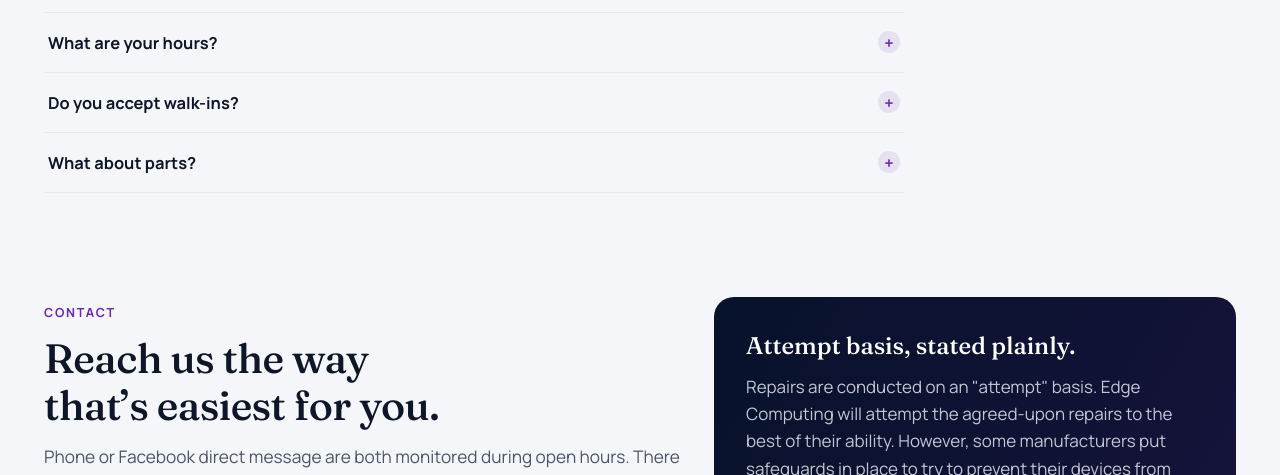
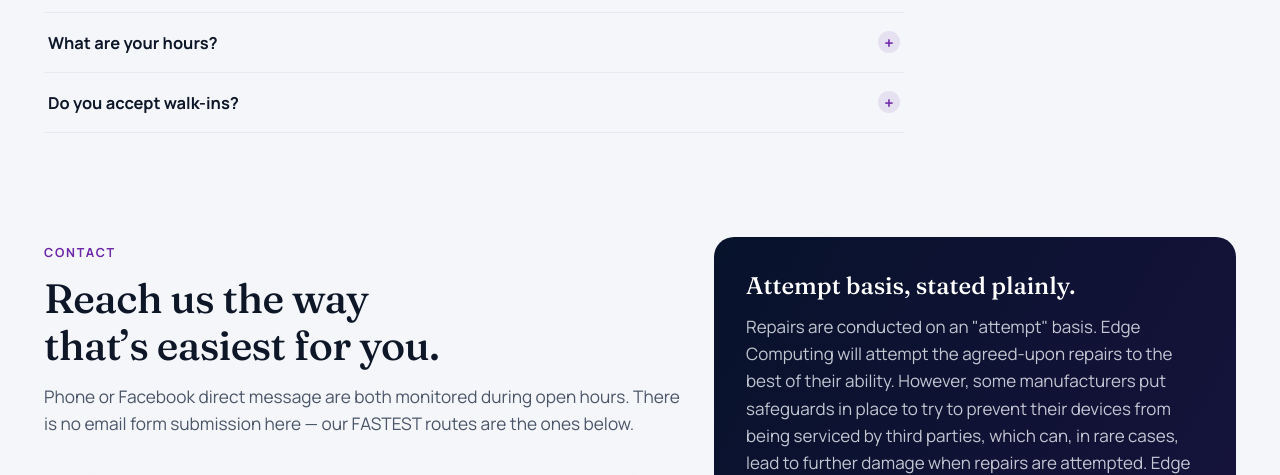
Before and after one commit to Elesde25/edge-computing-colorado-springs, a plain HTML site: page index.html in a window 1280 px wide. Shown: the part 3440-3915 px from the top of the page. Drawn offline with Linux system fonts and the light colour scheme.

Commit message:
Remove What about parts FAQ entry

```diff
--- a/index.html
+++ b/index.html
@@ -450,10 +450,6 @@ footer a:hover{color:#fff}
         <summary><button type="button" onclick="toggleFaq(this)">Do you accept walk-ins?<span class="plus">+</span></button></summary>
         <div class="ans">No walk-in storefront is operated. All service is mobile and appointment-based. Some older directory listings show a business address; we operate as an on-site service.</div>
       </details>
-      <details class="faq-item reveal">
-        <summary><button type="button" onclick="toggleFaq(this)">What about parts?<span class="plus">+</span></button></summary>
-        <div class="ans">Parts source and cost are disclosed as a separate line item before work begins. We use what’s available through our supply chain and that choice is yours to approve.</div>
-      </details>
     </div>
   </div>
 </section>
```
